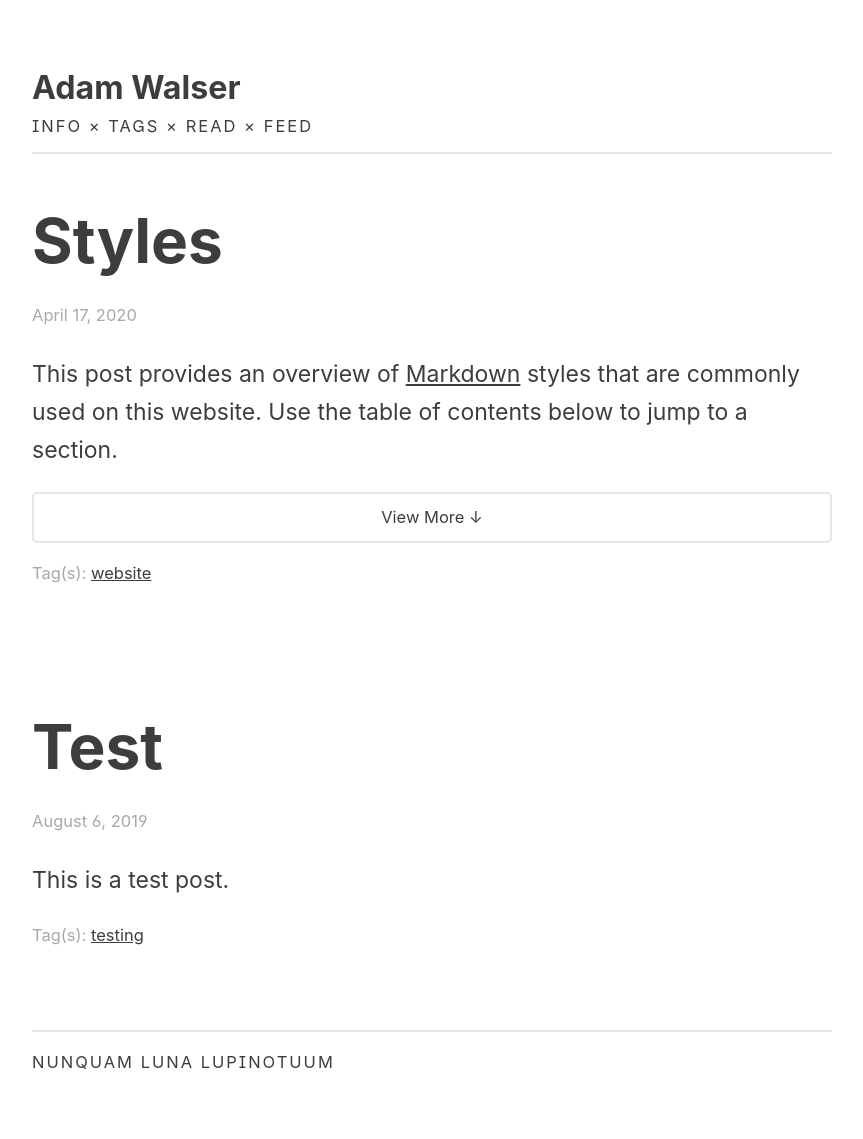
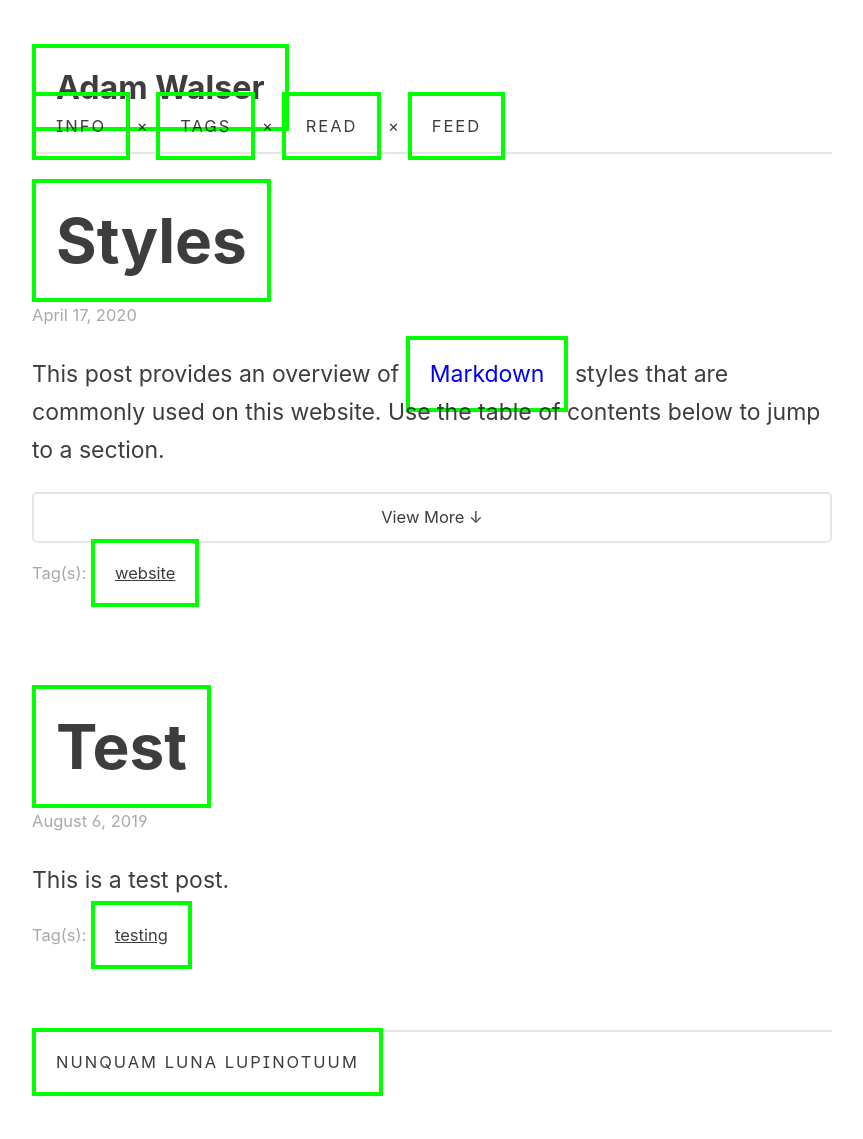
Before and after one commit to ajpwalser/ajpwalser.github.io, a Jekyll site: the page built from index.html, in a window 1280 px wide. Shown: the whole page, without its empty margins (208-1071 px from the left). Built offline with Jekyll 4.4.1, drawn with Linux system fonts in a browser that asks for light colours; some web fonts are replaced; the list of posts is cut into pages by our own code.

Commit message:
Update style.css

```diff
--- a/css/style.css
+++ b/css/style.css
@@ -69,25 +69,15 @@ footer a:hover {
 /* Links */
 
 a:link {
-	color: rgba(0, 0, 0, 0.76);
-	text-decoration: underline;
+	text-decoration: none;
+    border: 4px solid #00ff00;
+    padding: 20px;
+    -webkit-transition: padding 100ms;
+    -moz-transition: padding 100ms;
+    -ms-transition: padding 100ms;
+    -o-transition: padding 100ms;
+    transition: padding 100ms;
 }
-
-a:visited {
-	color: rgba(0, 0, 0, 0.76);
-	text-decoration: underline;
-}
-
-a:hover {
-	color: rgba(0, 0, 0, 0.76);
-	text-decoration: none;
-}
-
-a:active {
-	color: rgba(0, 0, 0, 0.76);
-	text-decoration: none;
-}
-
 
 /* Headings */
 
```
